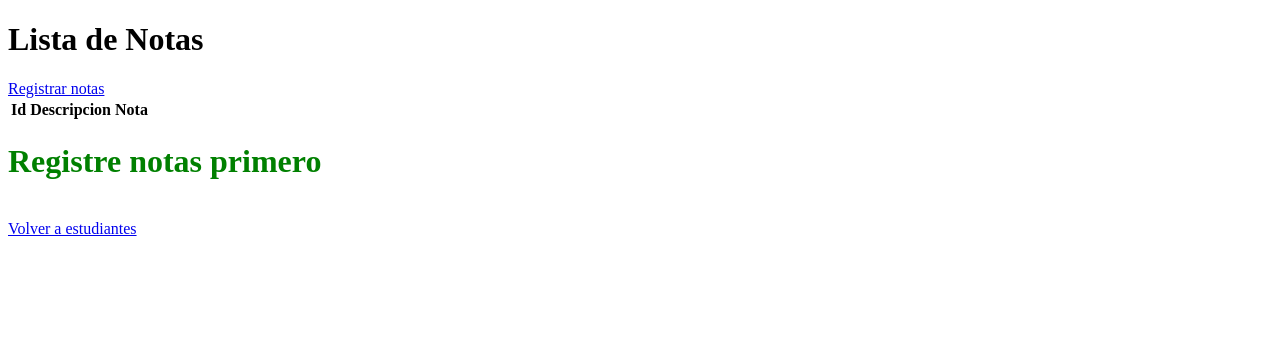
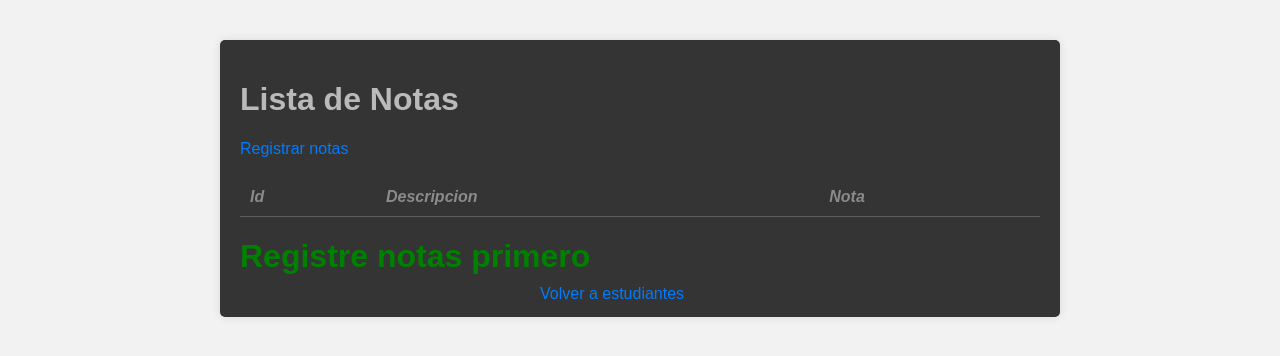
Before and after one commit to NicolasBonilla03/gestion_estudiantes, a PHP site: page /vernotas.php?codigo=1 in a window 1280 px wide. Shown: the top 356 px of the page. Run offline with PHP 8.4, Linux system fonts and the light colour scheme; data that the repository does not hold is empty.

Commit message:
implementacion css
se implemento css en el codigo para una mejor vista de las tablas

```diff
--- /dev/null
+++ b/css/vernotas.css
@@ -0,0 +1,69 @@
+body {
+    font-family: Arial, sans-serif;
+    background-color: #f2f2f2;
+    margin: 0;
+    padding: 0;
+}
+
+main {
+    max-width: 800px;
+    margin: 40px auto;
+    background-color: #343434;
+    padding: 20px;
+    box-shadow: 0 0 10px rgba(0, 0, 0, 0.1);
+    border-radius: 5px;
+}
+
+h1 {
+    color: #bababa;
+}
+
+a {
+    color: #007bff;
+    text-decoration: none;
+    margin-right: 10px;
+}
+
+table {
+    width: 100%;
+    border-collapse: collapse;
+    margin-top: 20px;
+}
+
+th,
+td {
+    padding: 10px;
+    text-align: left;
+    border-bottom: 1px solid #5f5f5f;
+    color: #c9c9c9;
+}
+
+th {
+    background-color: #343434;
+    font-weight: bold;
+    font-style: italic;
+    color: #8c8b8b;
+}
+
+tr:hover {
+    background-color: #f9f9f9;
+}
+
+p {
+    margin-top: 20px;
+    font-size: 18px;
+    color: #ffffff;
+}
+
+h1.color-red {
+    color: red;
+}
+
+h1.color-green {
+    color: green;
+}
+
+.boton{
+    margin-top: -90px;
+            margin-left: 540px;
+}
--- a/index.php
+++ b/index.php
@@ -16,6 +16,8 @@ $estudiantes = $estudianteController->read();
 <head>
     <meta charset="UTF-8">
     <title>Document</title>
+    <link rel="stylesheet" href="css/index.css">
+
 </head>
 
 <body>
--- a/vernotas.php
+++ b/vernotas.php
@@ -13,10 +13,12 @@ $notas = $actividadController->read($codigo);
 ?>
 <!DOCTYPE html>
 <html lang="es">
-
 <head>
     <meta charset="UTF-8">
     <title>Document</title>
+    <link rel="stylesheet" href="css/vernotas.css">
+
+
 </head>
 
 <body>
@@ -67,7 +69,9 @@ $notas = $actividadController->read($codigo);
         ?>
     </main>
 <br>
+<div class="boton">
 <a href="./index.php">Volver a estudiantes</a>
+</div>
 </body>
 
 </html>
--- a/views/form_actividad.php
+++ b/views/form_actividad.php
@@ -27,6 +27,7 @@ if(!empty($id)) {
 <head>
     <meta charset="UTF-8">
     <title>Document</title>
+    <link rel="stylesheet" href="../css/form_actividad.css">
 </head>
 
 <body>
--- a/views/form_estudiante.php
+++ b/views/form_estudiante.php
@@ -21,6 +21,7 @@ $nota = new Nota();
 <head>
     <meta charset="UTF-8">
     <title>Document</title>
+    <link rel="stylesheet" href="../css/form_estudiante.css">
 </head>
 
 <body>
```
Also changed, not shown: css/form_actividad.css (added, +57 -0 lines), css/form_estudiante.css (added, +57 -0 lines), css/index.css (added, +50 -0 lines).
